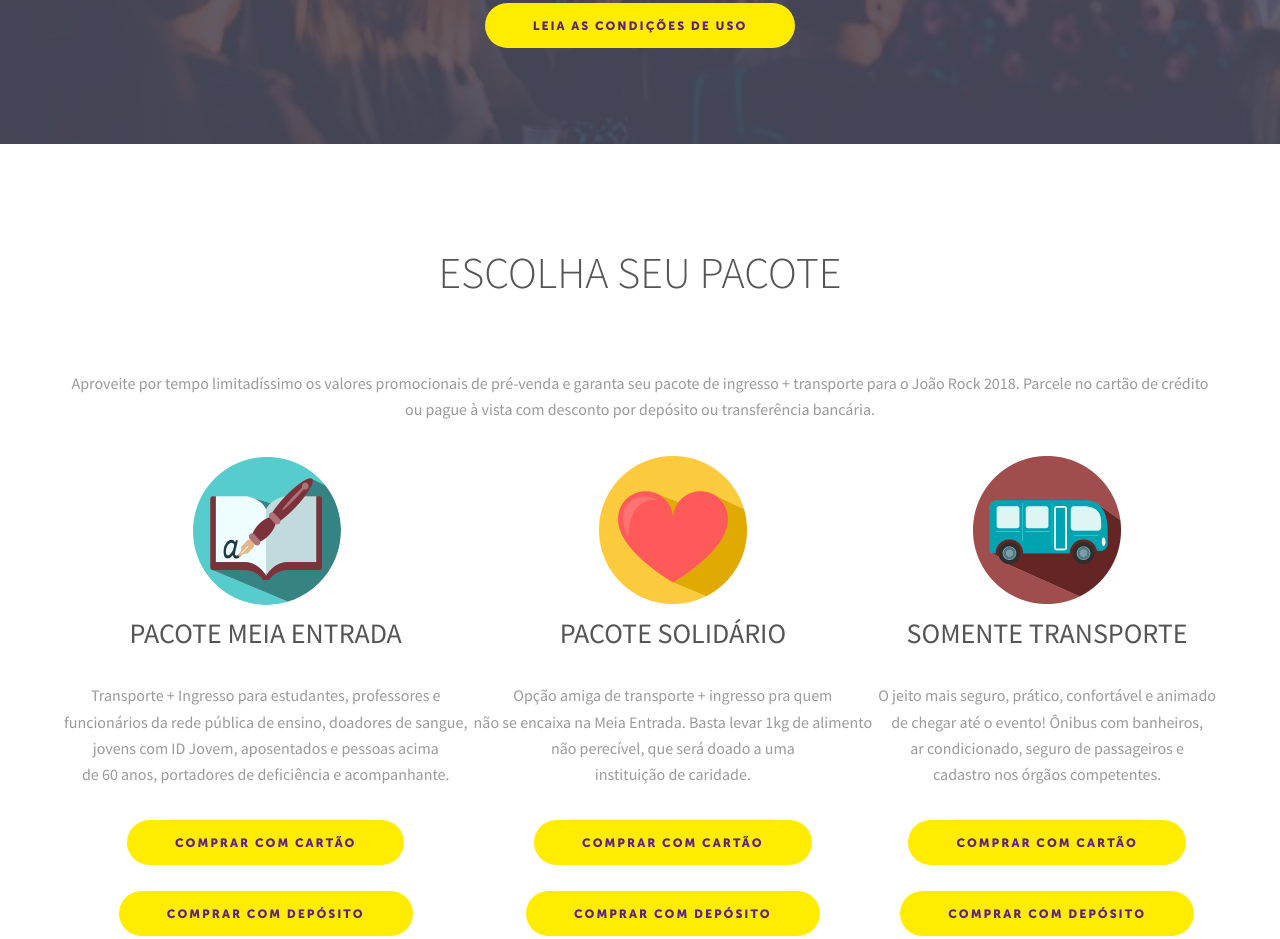
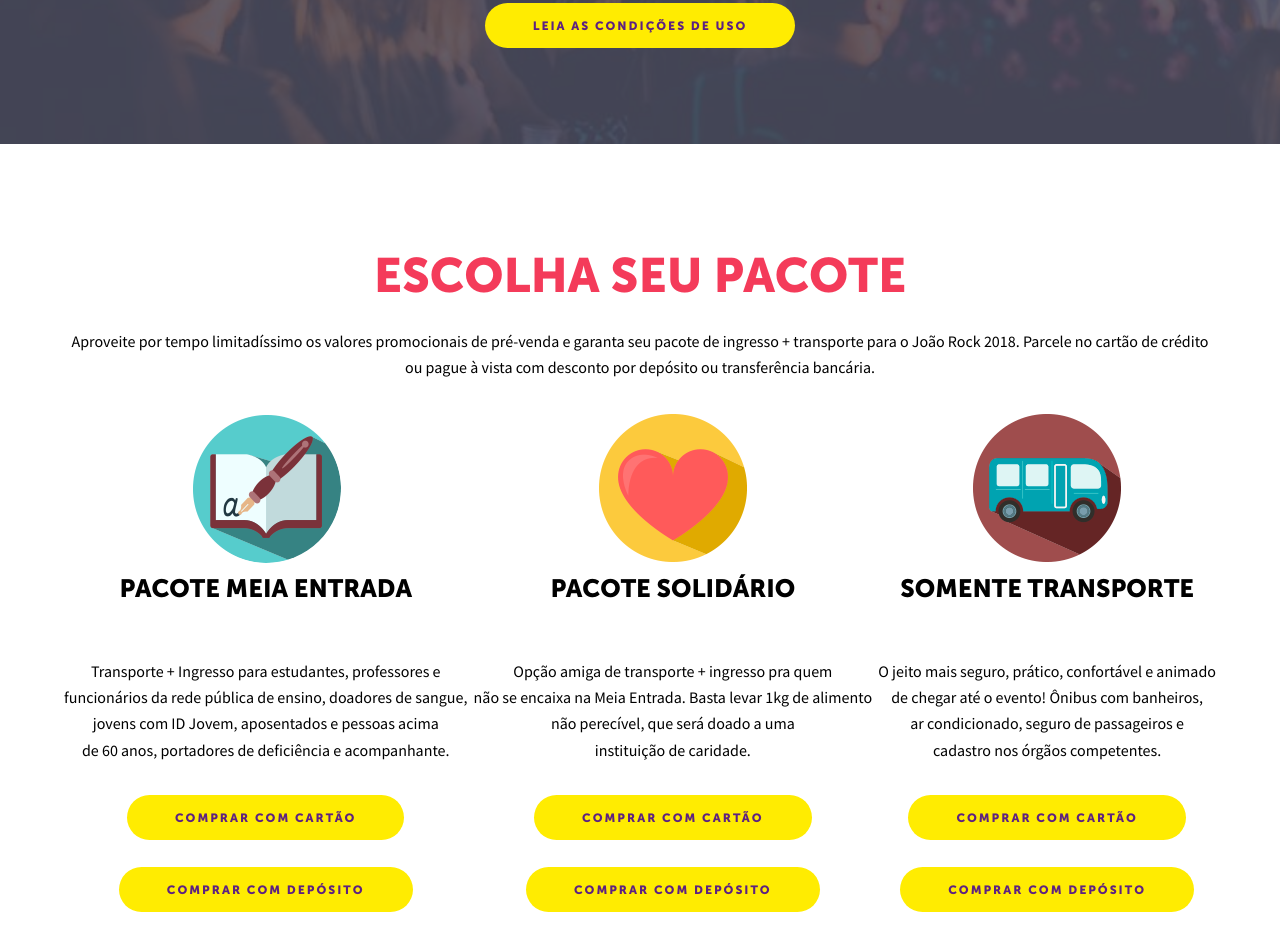
Before and after one commit to luboldrin/luboldrin.github.io, a plain HTML site: page index.html in a window 1280 px wide. Shown: the part 952-1891 px from the top of the page. Drawn offline with nearby package versions, Linux system fonts and the light colour scheme.

Commit message:
update #pacotes

```diff
--- a/assets/css/main.css
+++ b/assets/css/main.css
@@ -3120,11 +3120,11 @@
 
 /* Three */
 
-	#three {
+	#pacotes {
 		background-color: #fff;
 	}
 
-	#three h2 {
+	#pacotes h2 {
 		color: #f43b5a;
 	    margin-bottom: -1em !important;
 	    font-weight: bold;
@@ -3132,7 +3132,7 @@
 	    font-size: 48px;
 	}
 
-	#three h3 {
+	#pacotes h3 {
 		color: #000;
 	    margin-bottom: 2em !important;
 	    font-weight: bold;
@@ -3140,7 +3140,7 @@
 	    font-size: 25px;
 	}
 
-		#three h4 {
+	#pacotes h4 {
 		color: #ffec01;
 	    margin-bottom: 2em !important;
 	    font-weight: bold;
@@ -3148,7 +3148,7 @@
 	    font-size: 20px;
 	}
 
-	#three p {
+	#pacotes p {
 		margin: 0 0 2em 0;
 		color: #000;
 	}
```
